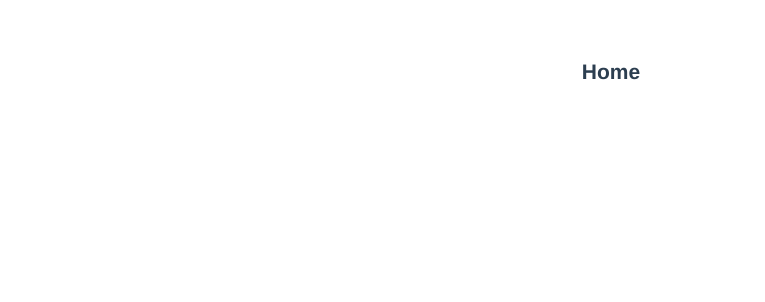
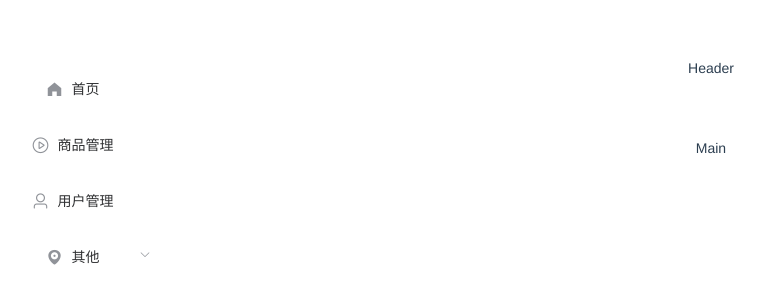
Before and after one commit to zzulihrs/procure, a Vue app: page /home in a window 1280 px wide. Shown: the top 302 px of the page, without its empty margins (29-794 px from the left). Built offline with nearby package versions, Linux system fonts and the light colour scheme; a small style sheet from the web is missing.

Commit message:
左侧导航页面

```diff
--- /dev/null
+++ b/src/components/CommonAside.vue
@@ -0,0 +1,104 @@
+<template>
+  <div>
+  <el-menu default-active="1-4-1" class="el-menu-vertical-demo" @open="handleOpen" @close="handleClose" :collapse="isCollapse">
+    <el-menu-item v-for="item in noChildren" :key="item.name" :index="item.name">
+      <i :class="`el-icon-${item.icon}`"></i>
+      <span slot="title">{{ item.label }}</span>
+    </el-menu-item>
+
+    <el-submenu v-for="item in haschildren" :key="item.label" :index="item.label">
+      <template slot="title">
+        <i :class="`el-icon-${item.icon}`"></i>
+        <span slot="title">{{  item.label }}</span>
+      </template>
+
+      <el-menu-item-group v-for="subItem in item.children" :key="subItem.path">
+        <el-menu-item :index="subItem.path">{{ subItem.label }}</el-menu-item>
+      </el-menu-item-group>
+    </el-submenu>
+
+  </el-menu>
+  </div>
+</template>
+
+<script>
+export default {
+  name: "CommonAside",
+  data() {
+    return {
+      isCollapse: false,
+      menuData: [
+        {
+          path: '/',
+          name: 'home',
+          label: '首页',
+          icon: 's-home',
+          url: 'Home/Home',
+        },
+        {
+          path: '/mall',
+          name: 'mall',
+          label: '商品管理',
+          icon: 'video-play',
+          url: 'MallManage/MallManage',
+        },
+        {
+          path: '/user',
+          name: 'user',
+          label: '用户管理',
+          icon: 'user',
+          url: 'UserManage/UserManage',
+        },
+        {
+          label: '其他',
+          icon: 'location',
+          children: [
+            {
+              path: '/page1',
+              name: 'page1',
+              label: '页面1',
+              icon: 'setting',
+              url: 'Other/PageOne',
+            },
+            {
+              path: '/page2',
+              name: 'page2',
+              label: '页面2',
+              icon: 'setting',
+              url: 'Other/PageTwo',
+            }
+          ]
+        }
+      ]
+    };
+  },
+  methods: {
+    handleOpen(key, keyPath) {
+      console.log(key, keyPath);
+    },
+    handleClose(key, keyPath) {
+      console.log(key, keyPath);
+    }
+  },
+  computed: {
+    // 没有子菜单
+    noChildren() {
+      return this.menuData.filter(item => !item.children);
+    },
+
+    // 有子菜单
+    haschildren() {
+      return this.menuData.filter(item => item.children);
+    }
+
+  }
+
+}
+</script>
+
+<style scoped>
+  .el-menu-vertical-demo:not(.el-menu--collapse) {
+    width: 200px;
+    min-height: 400px;
+  }
+</style>
--- a/src/main.js
+++ b/src/main.js
@@ -4,6 +4,8 @@
 import store from './store'
 import './plugins/element.js'
 import Element from 'element-ui';
+import 'element-ui/lib/theme-chalk/index.css';
+
 import 'normalize.css'
 import '@/assets/css/base.css'
 Vue.use(Element, { size: 'small', zIndex: 3000 });
--- a/src/router/index.js
+++ b/src/router/index.js
@@ -2,22 +2,28 @@
 import VueRouter from 'vue-router'
 import Home from '../views/Home'
 import User from '../views/User'
+import Main from '../views/Main'
 
 Vue.use(VueRouter)
 
 const routes = [
+    //主路由
   {
     path: '/',
-    redirect: '/home',
+    component: Main,
+    redirect: 'home',
+    // 子路由
+    children: [
+      {
+        path: 'home',
+        component: Home
+      },
+      {
+        path: 'user',
+        component: User
+      },
+    ]
   },
-  {
-    path: '/home',
-    component: Home
-  },
-  {
-    path: '/user',
-    component: User
-  }
 ]
 
 const router = new VueRouter({
--- a/src/views/Home.vue
+++ b/src/views/Home.vue
@@ -1,10 +1,24 @@
 <template>
-  <h2>Home</h2>
+  <div>
+    <el-container>
+      <el-aside width="200px">
+        <CommonAside></CommonAside>
+      </el-aside>
+      <el-container>
+        <el-header>Header</el-header>
+        <el-main>Main</el-main>
+      </el-container>
+    </el-container>
+  </div>
+
 </template>
 
 <script>
+import CommonAside from "@/components/CommonAside";
+
 export default {
-  name: "Home"
+  name: "Home",
+  components: {CommonAside},
 }
 </script>
 
--- /dev/null
+++ b/src/views/Main.vue
@@ -0,0 +1,23 @@
+<template>
+  <div>
+    <!--  路由出口-->
+    <!--  路由匹配到的组件将渲染在这里-->
+    <router-view>
+    </router-view>
+
+
+  </div>
+
+</template>
+
+<script>
+
+export default {
+  name: "Main",
+
+}
+</script>
+
+<style scoped>
+
+</style>
```
Also changed, not shown: .babelrc (added).
